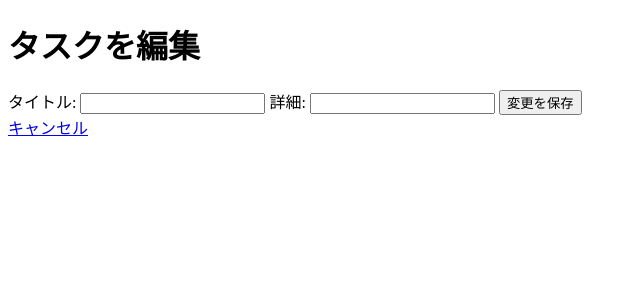
After one commit to sakezaru15/psemi_flask, a Flask app: page /edit/1 in a window 1280 px wide. The commit adds this page. Shown: the top 300 px of the page, without its empty margins (0-640 px from the left). Run offline with Flask 3, Linux system fonts and the light colour scheme.

Commit message:
編集機能の追加

```diff
--- a/app.py
+++ b/app.py
@@ -27,6 +27,16 @@ def delete(id):
     db.session.commit()
     return redirect('/')
 
+@app.route('/edit/<int:id>', methods=["GET", "POST"])
+def edit(id):
+    edit_task = Todo.query.get(id)
+    if request.method == "POST":
+        edit_task.title = request.form.get("title")
+        edit_task.details = request.form.get("details")
+        db.session.commit()
+        return redirect("/")
+    return render_template("edit.html", task=edit_task)
+
 class Todo(db.Model):
     id =db.Column(db.Integer, primary_key=True)
     title =db.Column(db.String(100))
--- /dev/null
+++ b/templates/edit.html
@@ -0,0 +1,17 @@
+{% extends 'base.html' %}
+
+{% block head %}
+<title>Edit Task</title>
+{% endblock %}
+
+{% block body %}
+<h1>タスクを編集</h1>
+<form method="POST">
+    <label for="title">タイトル:</label>
+    <input type="text" id="title" name="title" value="{{ task.title }}" required />
+    <label for="details">詳細:</label>
+    <input type="text" id="details" name="details" value="{{ task.details }}" required />
+    <button type="submit">変更を保存</button>
+</form>
+<a href="/" role="button">キャンセル</a>
+{% endblock %}
--- a/templates/index.html
+++ b/templates/index.html
@@ -14,6 +14,7 @@
 {% for task in tasks %}
     <h2>タイトル: {{ task.title}}</h2>
     <p>詳細: {{ task.details}}</p>
+    <a href="/edit/{{ task.id }}" role="button">Edit</a>
     <a href="/delete/{{task.id}}" role="button">Delete</a>
 {% endfor %}
 {% endblock %}
```
